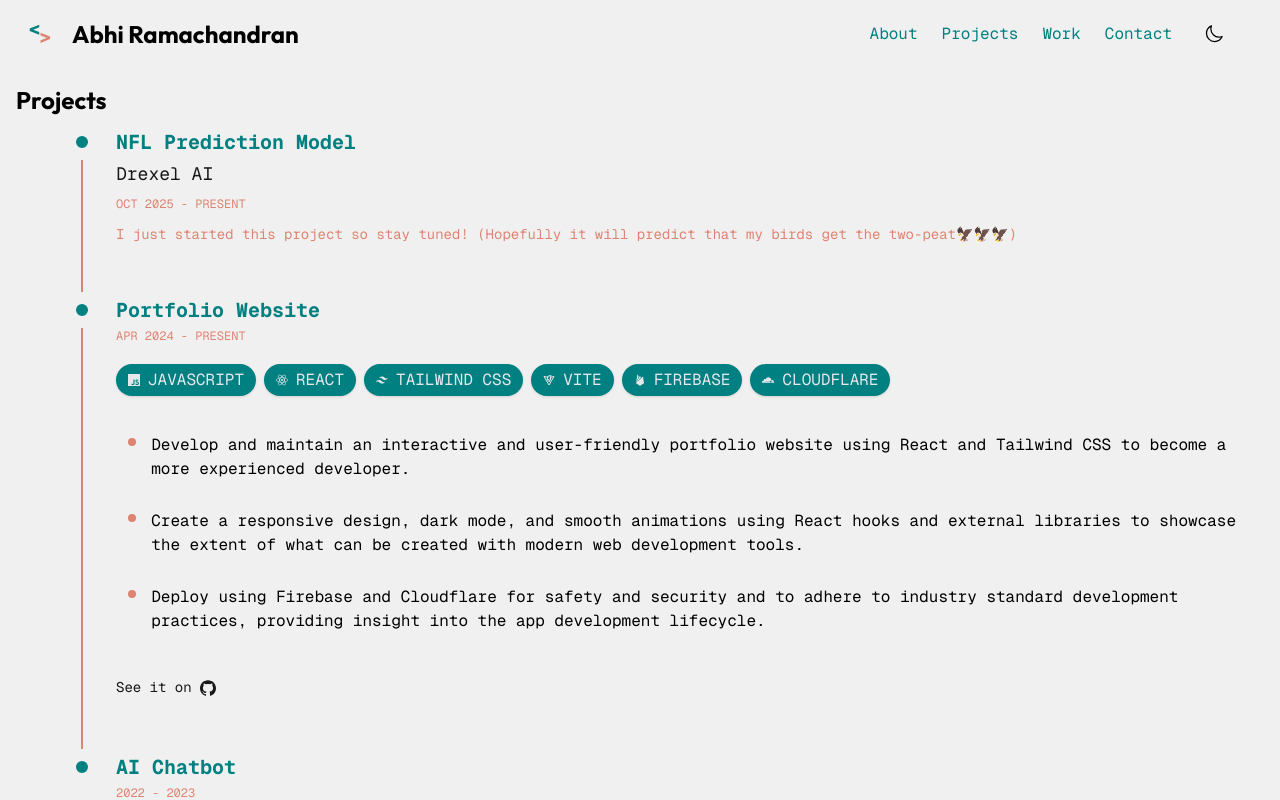
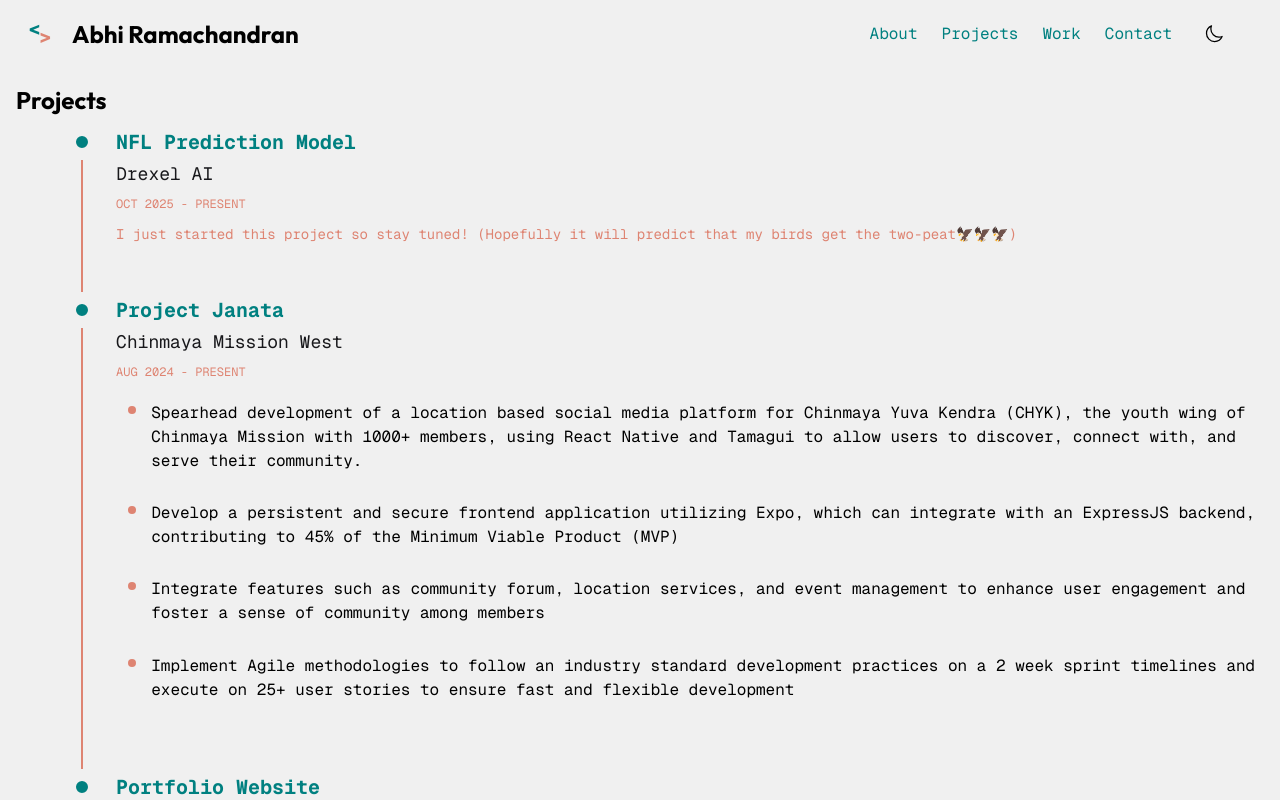
Before and after one commit to theabhiramr/theabhiramr, a React (Vite) app: page /projects in a window 1280 px wide. Shown: the top 800 px of the page. Built offline with nearby package versions, Linux system fonts and the light colour scheme.

Commit message:
fixed font sizing

```diff
--- a/src/components/Carousel.jsx
+++ b/src/components/Carousel.jsx
@@ -107,6 +107,20 @@
     }, [startAutoplay, emblaApi]);
 
     useEffect(() => {
+        if (!emblaApi) return;
+
+        const handlePointerUp = () => {
+            setIsPlaying(true);
+        };
+
+        emblaApi.on('pointerUp', handlePointerUp);
+
+        return () => {
+            emblaApi.off('pointerUp', handlePointerUp);
+        };
+    }, [emblaApi]);
+
+    useEffect(() => {
         const handleKeyDown = (e) => {
             if (e.key === 'ArrowRight') {
                 e.preventDefault();
--- a/src/pages/About.jsx
+++ b/src/pages/About.jsx
@@ -220,7 +220,7 @@
               variants={fadeUp}
               transition={{ duration: 0.5, ease: "easeOut" }}
             >
-              {renderTechItem(lang, 16, 14)}
+              {renderTechItem(lang, 'md', 14)}
             </motion.div>
           ))}
         </motion.div>
@@ -249,7 +249,7 @@
               variants={fadeUp}
               transition={{ duration: 0.5, ease: "easeOut" }}
             >
-              {renderTechItem(lang, 16, 14)}
+              {renderTechItem(lang, 'md', 14)}
             </motion.div>
           ))}
         </motion.div>
@@ -279,7 +279,7 @@
               variants={fadeUp}
               transition={{ duration: 0.5, ease: "easeOut" }}
             >
-              <span className='font-geist-mono px-3 py-1 bg-primary text-gray-200 rounded-full text-[16px] uppercase shadow-sm inline-flex items-center font-normal'>
+              <span className='font-geist-mono px-3 py-1 bg-primary text-gray-200 rounded-full text-md uppercase shadow-sm inline-flex items-center font-normal'>
                 {skill}
               </span>
             </motion.div>
--- a/src/pages/Projects.jsx
+++ b/src/pages/Projects.jsx
@@ -1,7 +1,12 @@
-import Timeline from "../components/Timeline";
+import React, { useEffect } from "react";
+import { Timeline } from "../components";
 import { motion } from "framer-motion";
 
 const Projects = () => {
+    useEffect(() => {
+        document.title = "Projects";
+        window.scrollTo(0, 0);
+      }, []);
     return (
         <div className="p-4">
             <h1 className="font-outfit text-2xl font-bold mb-4">Projects</h1>
@@ -12,6 +17,19 @@
                         subtitle: "Drexel AI",
                         dates: "Oct 2025 - Present",
                         additional: "I just started this project so stay tuned! (Hopefully it will predict that my birds get the two-peat🦅🦅🦅)",
+                    },
+                    {
+                        title: "Project Janata",
+                        subtitle: "Chinmaya Mission West",
+                        dates: "Aug 2024 - Present",
+                        content: [
+                            "Spearhead development of a location based social media platform for Chinmaya Yuva Kendra (CHYK), the youth wing of Chinmaya Mission with 1000+ members, using React Native and Tamagui to allow users to discover, connect with, and serve their community.",
+                            "Develop a persistent and secure frontend application utilizing Expo, which can integrate with an ExpressJS backend, contributing to 45% of the Minimum Viable Product (MVP)",
+                            "Integrate features such as community forum, location services, and event management to enhance user engagement and foster a sense of community among members",
+                            "Implement Agile methodologies to follow an industry standard development practices on a 2 week sprint timelines and execute on 25+ user stories to ensure fast and flexible development"
+                        ],
+
+                        link: "https://github.com/theabhiramr/ai-chatbot"
                     },
                     {
                         title: "Portfolio Website",
@@ -32,14 +50,6 @@
                         githubLink: "https://github.com/theabhiramr/theabhiramr",
                         link: void(0)
                     },
-                    {
-                        title: "AI Chatbot",
-                        dates: "2022 - 2023",
-                        content: [
-                            "Developed an AI-powered chatbot using Python and TensorFlow to assist users with common inquiries."
-                        ],
-                        link: "https://github.com/theabhiramr/ai-chatbot"
-                    }
                 ]}
             />
         </div>
--- a/src/utils/renderTechItem.jsx
+++ b/src/utils/renderTechItem.jsx
@@ -22,7 +22,7 @@
 
 
 
-export const renderTechItem = (techString, textSize = 10, iconSize = 12) => {
+export const renderTechItem = (techString, textSize = "xs", iconSize = 12) => {
   const techLinks = {
     'React': { url: 'https://reactjs.org/', icon: <SiReact size={iconSize} className="mr-2" />, label: 'React' },
     'Tailwind CSS': { url: 'https://tailwindcss.com/', icon: <SiTailwindcss size={iconSize} className="mr-2" />, label: 'Tailwind CSS' },
@@ -58,7 +58,7 @@
     'Jupyter': { url: 'https://jupyter.org/', icon: <SiJupyter size={iconSize} className="mr-2" />, label: 'Jupyter' },
   };
 
-  const baseClass = `font-geist-mono px-3 py-1 bg-primary hover:bg-secondary transition-colors duration-300 text-gray-200 rounded-full text-[${textSize}px] uppercase shadow-sm inline-flex items-center font-normal`;
+  const baseClass = `font-geist-mono px-3 py-1 bg-primary hover:bg-secondary transition-colors duration-300 text-gray-200 rounded-full text-${textSize} uppercase shadow-sm inline-flex items-center font-normal`;
 
   const tech = techLinks[techString];
   if (tech) {
```
